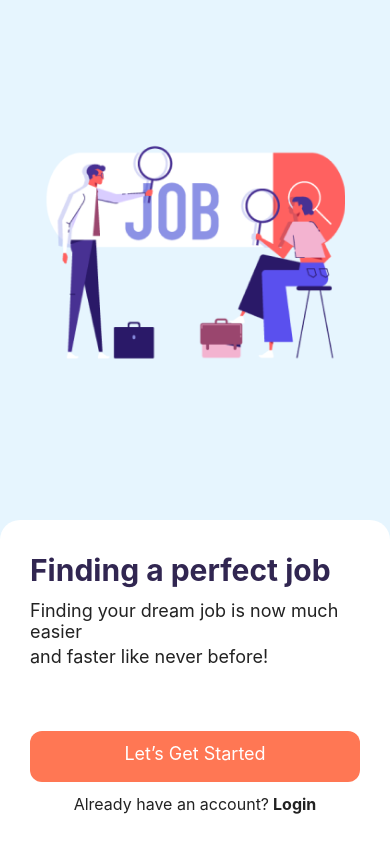
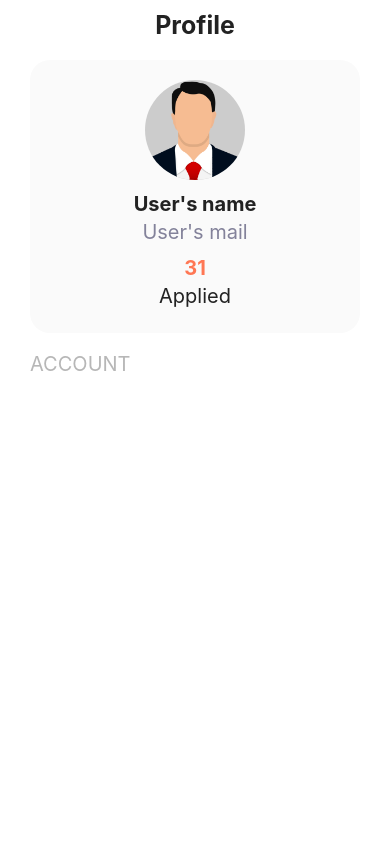
Before and after one commit to lekhanhdat/JobFinder, a React Native app: screen /Profile in a window 390 px wide. Built offline with nearby package versions, Linux system fonts and the light colour scheme.

Commit message:
26/4 code profile

```diff
--- a/App.js
+++ b/App.js
@@ -1,6 +1,6 @@
 import { NavigationContainer } from '@react-navigation/native';
 import { createNativeStackNavigator } from "@react-navigation/native-stack"
-import { Login, Signup, Welcome } from "./screens";
+import { Login, Signup, Welcome, Profile } from "./screens";
 
 const Stack = createNativeStackNavigator();
 
@@ -9,29 +9,30 @@
   return (
     <NavigationContainer>
       <Stack.Navigator
-        initialRouteName='Welcome'
+        initialRouteName='Profile'
       >
-        <Stack.Screen
-          name="Welcome"
-          component={Welcome}
+        <Stack.Screen name="Welcome" component={Welcome}
           options={{
             headerShown: false
           }}
         />
-        <Stack.Screen
-          name="Login"
-          component={Login}
+        <Stack.Screen name="Login" component={Login}
           options={{
             headerShown: false
           }}
         />
-        <Stack.Screen
-          name="Signup"
-          component={Signup}
+        <Stack.Screen name="Signup" component={Signup}
           options={{
             headerShown: false
           }}
         />
+
+        {/* Giờ trong ni mình tạo một cái StachScreen mới  */}
+        <Stack.Screen name="Profile" component={Profile}
+          options={{
+            headerShown: false
+          }}
+          />
       </Stack.Navigator>
     </NavigationContainer>
   );
--- /dev/null
+++ b/screens/Profile.js
@@ -0,0 +1,120 @@
+import { StyleSheet, Text, View, Image } from 'react-native'
+import React from 'react'
+import { SafeAreaView } from 'react-native-safe-area-context'
+import COLORS from '../constants/colors'
+
+const Profile = () => {
+  return (
+    <SafeAreaView style={{ flex: 1, backgroundColor: 'white' }}>
+        <View style={{ flex: 1, }}>
+            <View style={{ marginTop: 10, alignItems: 'center'  }}>
+                <Text style={{ fontSize: 25, fontWeight: 'bold', color: COLORS.black }}>
+                    Profile
+                </Text>
+            </View>
+
+            <View style={{
+                    position: 'absolute',
+                    top: 60,
+                    left: 0,
+                    right: 0,
+                    backgroundColor: '#FAFAFA',
+                    borderRadius: 20,
+                    padding: 20,
+                    marginHorizontal: 30
+                }}>
+
+                <View style={styles.container}>
+
+                  <View style={styles.avatarContainer}>
+
+                    <Image
+                      style={styles.avatar}
+                      source={ require("../assets/avatar.png") } // Thay link_to_your_image bằng đường dẫn của ảnh đại diện của người dùng
+                    />
+
+                  </View>
+
+
+                  <View style={{ marginTop: 12, marginBottom: 1, alignItems: 'center' }}>
+                      <Text style={{
+                        fontSize: 20,
+                        fontWeight: 'bold',
+                        color: COLORS.black,
+                        marginBottom: 4
+                        }}>
+                          User's name
+                      </Text>
+
+                      <Text style={{
+                        fontSize: 20,
+                        color: '#83829A',
+                        marginBottom: 12
+                        }}>
+                          User's mail
+                      </Text>
+
+                      <Text style={{
+                        fontSize: 20,
+                        color: COLORS.maugach,
+                        marginBottom: 4,
+                        fontWeight: 'bold',
+                        }}>
+                          31
+                      </Text>
+
+                      <Text style={{
+                        fontSize: 20,
+                        color: COLORS.black,
+                        marginBottom: 4
+                        }}>
+                          Applied
+                      </Text>
+
+                  </View>
+
+                </View>
+
+            </View>
+
+            <View style={{ marginTop: 12, marginBottom: 22,  }}>
+              <Text style={{
+                fontSize: 20,
+                color: '#B7B7B7',
+                marginTop: 300,
+                marginBottom: 4,
+                marginHorizontal: 30
+                }}>
+                  ACCOUNT
+              </Text>
+            </View>
+
+        </View>
+    </SafeAreaView>
+  )
+}
+
+export default Profile
+
+const styles = StyleSheet.create({
+  container: {
+    flex: 1,
+    justifyContent: 'center',
+    alignItems: 'center',
+  },
+  avatarContainer: {
+    backgroundColor: '#ccc', // Màu nền của vòng tròn
+    borderRadius: 100, // Độ cong của góc để tạo thành vòng tròn
+    width: 100, // Đường kính của vòng tròn
+    height: 100, // Đường kính của vòng tròn
+    overflow: 'hidden', // Chỉ hiển thị phần ảnh bên trong vòng tròn
+  },
+  avatar: {
+    flex: 1,
+    width: '100%',
+    height: '100%',
+  },
+
+
+
+})
--- a/screens/Welcome.js
+++ b/screens/Welcome.js
@@ -59,11 +59,7 @@
                                 fontSize: 18,
                                 color: COLORS.black,
                                 marginBottom: 4
-                            }}>Finding your dream job is now much easier</Text>
-                            <Text style={{
-                                fontSize: 18,
-                                color: COLORS.black,
-                            }}>and faster like never before!</Text>
+                            }}>Finding your dream job is now much easier and faster like never before!</Text>
                         </View>
                     </View>
 
@@ -75,7 +71,7 @@
                         style={{
                             backgroundColor: COLORS.maugach,
                             borderColor: 'transparent',
-                            marginTop: 22,
+                            marginTop: 2,
                             width: "100%"
                         }}
                     />
@@ -109,67 +105,3 @@
 }
 
 export default Welcome
-
-
-
-
-                {/* <View style={{
-                    paddingHorizontal: 22,
-                    position: "absolute",
-                    top: 100,
-                    width: "100%"
-                }}>
-                    <Text style={{
-                        fontSize: 30,
-                        fontWeight: 800,
-                        color: COLORS.black
-                    }}>Finding a perfect job</Text>
-
-
-                    <View style={{ marginVertical: 22 }}>
-                        <Text style={{
-                            fontSize: 16,
-                            color: COLORS.black,
-                            marginVertical: 4
-                        }}>Finding your dream job is now much easier</Text>
-                        <Text style={{
-                            fontSize: 16,
-                            color: COLORS.black,
-                        }}>and faster like never before</Text>
-                    </View>
-
-                </View> */}
-
-
-                //  <Button
-                //         title="Let’s Get Started"
-                //         filled
-                //         onPress={() => navigation.navigate("Signup")}
-                //         style={{
-                //             backgroundColor: COLORS.maugach,
-                //             borderColor: 'transparent',
-                //             marginTop: 22,
-                //             width: "100%"
-                //         }}
-                //     />
-
-                //     <View style={{
-                //         flexDirection: "row",
-                //         marginTop: 12,
-                //         justifyContent: "center"
-                //     }}>
-                //         <Text style={{
-                //             fontSize: 16,
-                //             color: COLORS.black
-                //         }}>Already have an account?</Text>
-                //         <Pressable
-                //             onPress={() => navigation.navigate("Login")}
-                //         >
-                //             <Text style={{
-                //                 fontSize: 16,
-                //                 color: COLORS.black,
-                //                 fontWeight: "bold",
-                //                 marginLeft: 4
-                //             }}>Login</Text>
-                //         </Pressable>
-                //     </View>
--- a/screens/index.js
+++ b/screens/index.js
@@ -1,9 +1,12 @@
 import Login from "./Login";
 import Welcome from "./Welcome";
 import Signup from "./Signup";
+import Profile from "./Profile";
+
 
 export {
     Login,
     Welcome,
-    Signup
+    Signup,
+    Profile,
 }
```
Also changed, not shown: package.json (+7 -7 lines), screens/Login.js (+26 -30 lines), screens/Signup.js (+22 -66 lines), assets/avatar.png (added), 1 other file (tests, documents, lock files or other folders).
